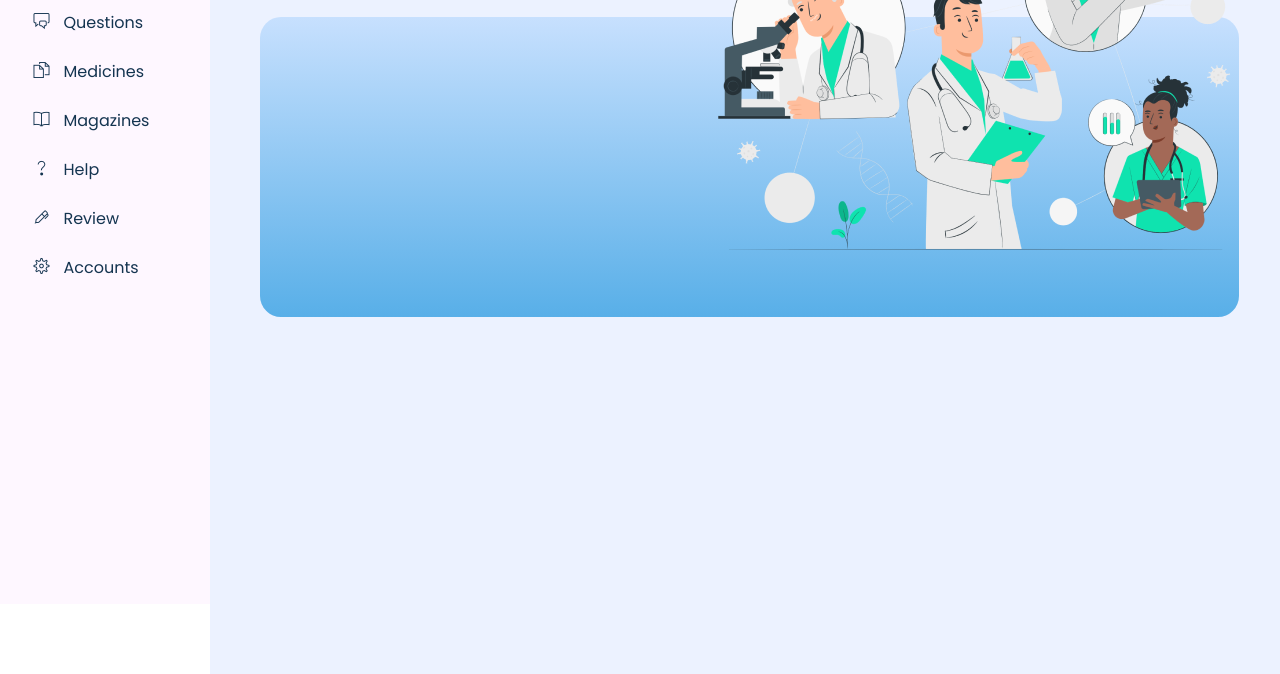
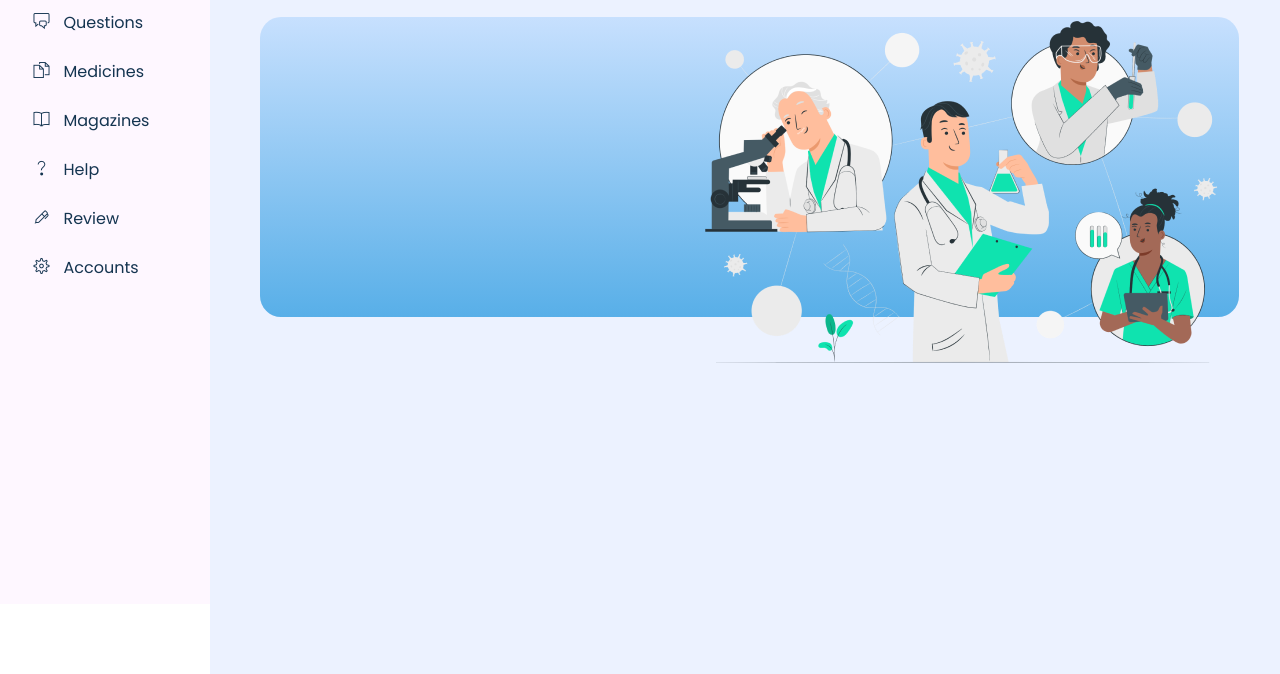
Before and after one commit to juinkinn/Intro2SE-22CLC08-Group07, a plain HTML site: page index.html in a window 1280 px wide. Shown: the part 196-870 px from the top of the page. Drawn offline with nearby package versions, Linux system fonts and the light colour scheme.

Commit message:
style widget pic

```diff
--- a/style.css
+++ b/style.css
@@ -199,7 +199,7 @@ main {
   position: absolute;
   width: 550px;
   height: 550px;
-  top: 0;
-  right: 30px;
+  top: 13%;
+  right: 43px;
   object-fit: cover;
 }
```
